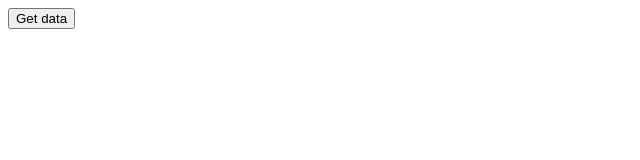
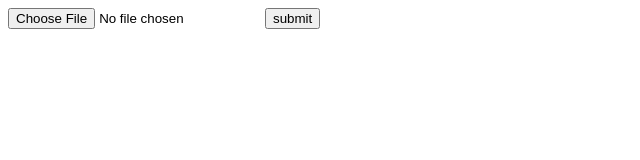
Before and after one commit to bibinnanthikattu/NodeJSExercises, a website: page database/frontend/index.html in a window 1280 px wide. Shown: the whole page, without its empty margins (0-640 px from the left). Drawn offline with Linux system fonts and the light colour scheme.

Commit message:
Feat:form added

```diff
--- a/database/frontend/index.html
+++ b/database/frontend/index.html
@@ -1,19 +1,28 @@
 <!DOCTYPE html>
 <html lang="en">
   <head>
-    <meta charset="UTF-8">
-    <meta http-equiv="X-UA-Compatible" content="IE=edge">
-    <meta name="viewport" content="width=device-width, initial-scale=1.0">
+    <meta charset="UTF-8" />
+    <meta http-equiv="X-UA-Compatible" content="IE=edge" />
+    <meta name="viewport" content="width=device-width, initial-scale=1.0" />
     <title>Student</title>
   </head>
   <body>
-    <button onclick="fetchData()">Get data</button>
+    <!-- <button onclick="fetchData()">Get data</button> -->
+    <form
+      action="http://localhost:5000/2/photo"
+      method="post"
+      enctype="multipart/form-data"
+    >
+      <input type="file" name="photo" id="" />
+      <input type="button" value="submit" />
+    </form>
+
     <script>
-        const btn = document.querySelector('button');
+      const btn = document.querySelector("button");
 
-        const fetchData =async()=>{
-            const response = await fetch('http://localhost:5000/students');
-            const data=await response.json();
+      const fetchData = async () => {
+        const response = await fetch("http://localhost:5000/students");
+        const data = await response.json();
         console.log(data);
       };
     </script>
```
Lines whose indentation alone changed are shown as unchanged.
